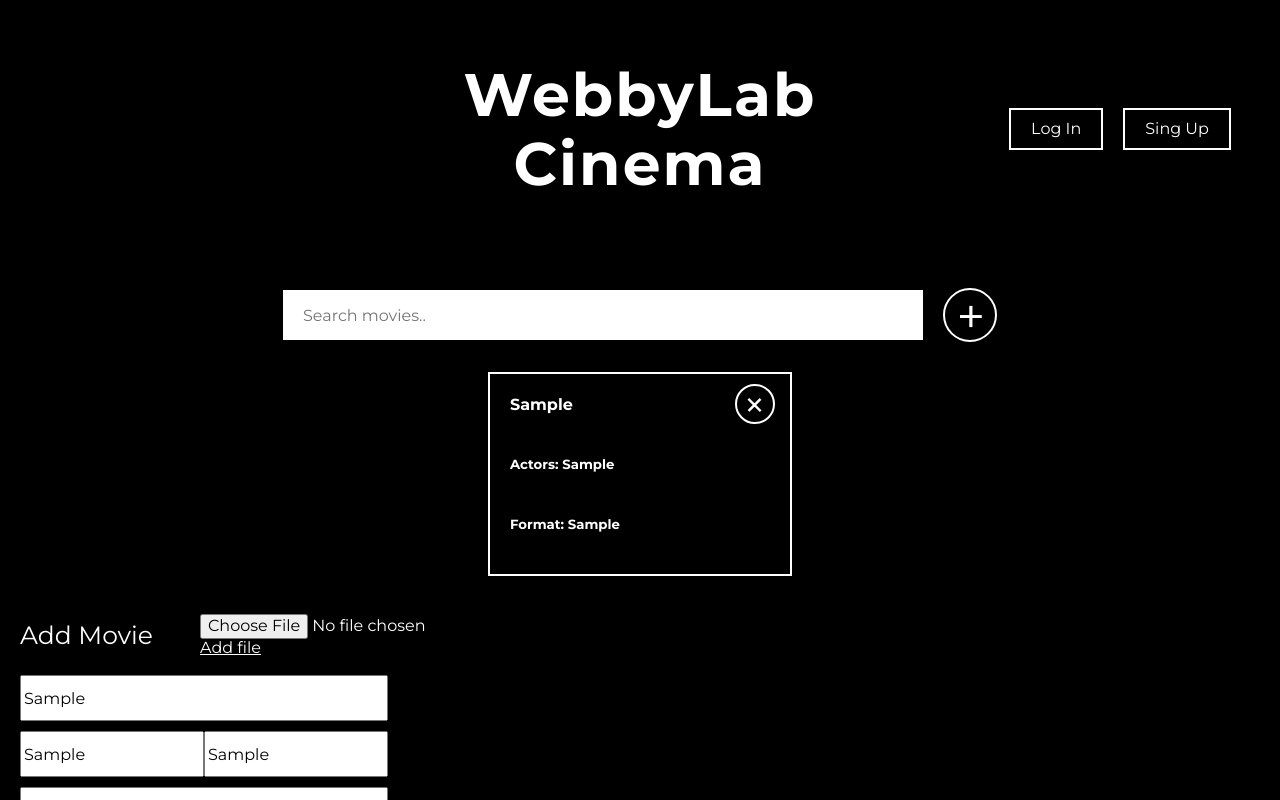
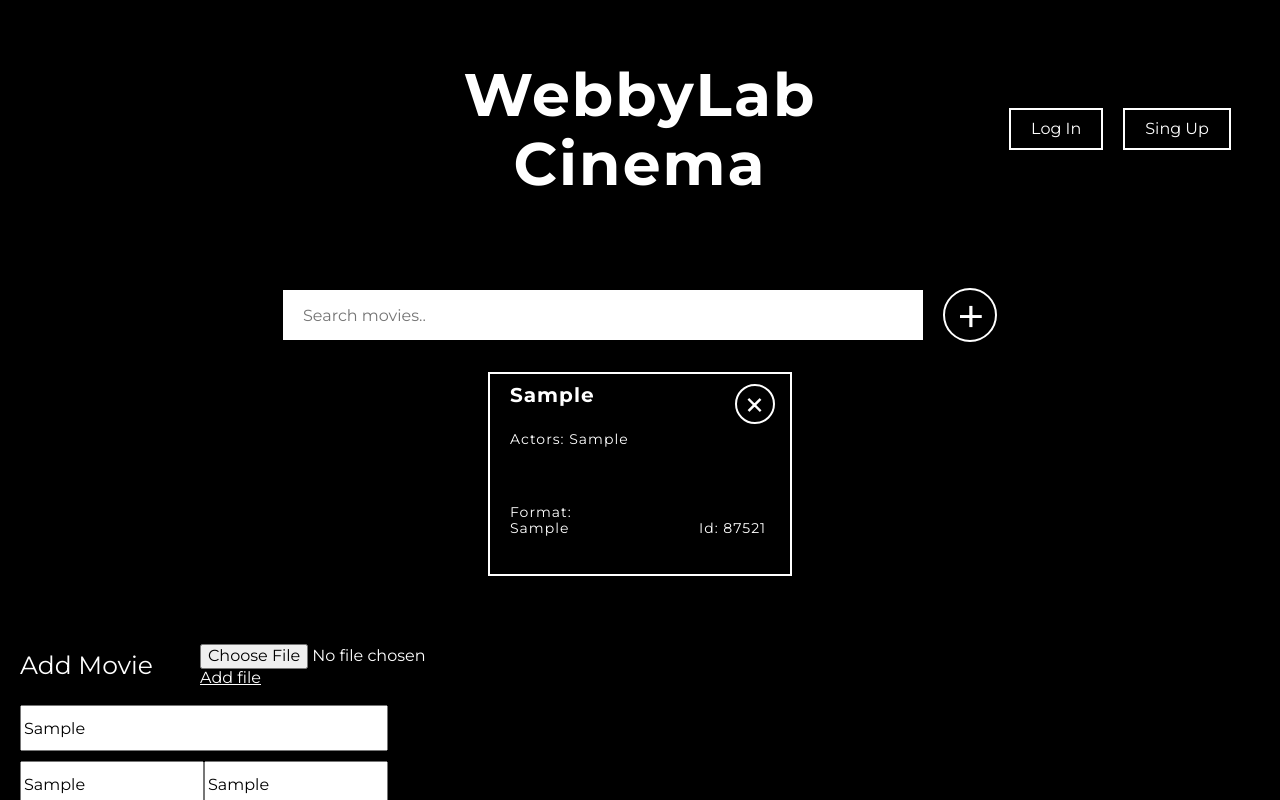
Before and after one commit to Korpan-Artem/webbyLab-cinema, a React (Create React App) app: page / in a window 1280 px wide. Both pictures are taken after typing "Sample", "Sample", "Sample", "Sample" into the empty fields and a click on the button "Submit". Shown: the top 800 px of the page. Built offline with nearby package versions, Linux system fonts and the light colour scheme.

Commit message:
added search and fileReader

```diff
--- a/src/components/CardMovie/index.jsx
+++ b/src/components/CardMovie/index.jsx
@@ -1,28 +1,30 @@
-import React, { useState } from 'react';
-import { useDispatch, useSelector } from "react-redux";
+import React from 'react';
+import { useDispatch } from "react-redux";
 
 import { removeMovie } from "../../store/movieActions";
 
 
-const CardMovie = () => {
-  const listMovies = useSelector(state => state.movies.movies)
+const CardMovie = (movies) => {
   const dispatch = useDispatch();
   const deleteCity = (title) => {
     dispatch(removeMovie(title))
   }
-  console.log('listMovies',listMovies);
   return (
     <div className='card-items'>
       {
-          listMovies && listMovies.map(({movie}, index) => (
+        !!movies.movies && movies.movies.map(({ movie }, index) => (
           <div
             key={index}
             className='card-item'
           >
             <div className='card-item-content'>
-                  <h4 >{movie.title}</h4>
-                  <h5>Actors: {movie.stars}</h5>
-                  <h5>Format: {movie.format}</h5>
+              <p className='title'>{movie.title}</p>
+              <p>Actors: {movie.stars}</p>
+              <div className='card-item-content-bottom'>
+                <p>Format: {movie.format}</p>
+                <p>Id: {movie.id}</p>
+              </div>
+
             </div>
             <div>
               <button className="btn-delete" onClick={() => deleteCity(movie.title)}></button>
--- a/src/components/FormAddMovie/index.jsx
+++ b/src/components/FormAddMovie/index.jsx
@@ -1,16 +1,44 @@
-import * as React from 'react';
+import React, { useEffect, useState } from 'react';
 import { Formik, Field, Form } from 'formik';
 import { addMovie } from "../../store/movieActions";
 import { useDispatch } from "react-redux";
-import { readFile } from "../../hooks"
+import { readFileAsString, readFile } from "../../hooks"
 
 function FormAddMovie() {
+    const [moviesList, setMoviesList] = useState('');
+    const dispatch = useDispatch();
 
-    const dispatch = useDispatch();
     const add = (values) => {
         console.log('add', values);
+        values.id = Math.trunc(Math.random() * (100000 - 10000) + 10000);
         dispatch(addMovie(values));
+        values = {}
     }
+
+    let objWithMovies = [];
+
+    async function handleFileInput(event) {
+        const file = event.target.files[0];
+        readFileAsString(file, (fileString, error) => {
+            if (error) {
+                console.error(error);
+            } else {
+                setMoviesList(fileString);
+            }
+        });
+    }
+
+    const addFileMovies = () => {
+        for(let i = 0;i < objWithMovies.length;i++) {
+            add(objWithMovies[i])
+        }
+    }
+
+    useEffect(() => {
+        objWithMovies = readFile(moviesList)
+        addFileMovies();
+    }, [moviesList])
+
 
     return (
         <div className='add-movie-box'>
@@ -21,8 +49,9 @@ function FormAddMovie() {
                     format: '',
                     stars: ''
                 }}
-                onSubmit={async (values) => {
+                onSubmit={(values) => {
                     console.log("onsubmit", values);
+                    // values.id = Math.random() * 10000
                     add(values)
                 }}
             >
@@ -30,43 +59,31 @@ function FormAddMovie() {
                     <div className='add-file-movie'>
                         <p>Add Movie</p>
                         <div>
-                            <input type="file"  id="file" placeholder="Add file with movie" />
-                            <a href="#" className="btn-add-file" onClick={() => readFile()}>Add file</a>
+                            <input type="file" id="file" placeholder="Add file with movie" onChange={(event) => handleFileInput(event)} />
+                            <a href="#" className="btn-add-file">Add file</a>
                         </div>
                     </div>
                     <Field
                         placeholder='Name movie..'
                         className='input-name-movie'
                         name="title"
-                    //   value={city}
-                    // onKeyPress={(event) => add(event,city)}
-                    // onChange={(event) => setCity(event.target.value)}
                     />
                     <div className="small-input-movie">
                         <Field
                             placeholder='Year'
                             className='input-year'
                             name="releaseYear"
-                        // value={city}
-                        // onKeyPress={(event) => add(event,city)}
-                        // onChange={(event) => setCity(event.target.value)}
                         />
                         <Field
                             placeholder='Format'
                             className='input-format'
                             name="format"
-                        // value={city}
-                        // onKeyPress={(event) => add(event,city)}
-                        // onChange={(event) => setCity(event.target.value)}
                         />
                     </div>
                     <Field
                         placeholder='Actors..'
                         className='textarea-actors'
                         name="stars"
-                    //   value={city}
-                    // onKeyPress={(event) => add(event,city)}
-                    // onChange={(event) => setCity(event.target.value)}
                     />
                     <button className='btn-submit' type="submit">Submit</button>
                 </Form>
--- a/src/hooks/index.js
+++ b/src/hooks/index.js
@@ -12,15 +12,9 @@ const fetchCity = async (city) => {
   return data;
 }
 
-export const readFile = () => {
-  let obj = [];
-  let reader = new FileReader();
-
-  document.querySelector('.btn-add-file').addEventListener('click', () => {
-    let file = document.getElementById('file').files[0];
-    reader.onload = () => {
-      return () => {
-        let result = reader.result;
+export const readFile = (file) => {
+        let result = file;
+        let obj = [];
         let textToArray = result.split('\n').map(function (x) { return x.split(':') });
         for (let i = 0; i < textToArray.length; i++) {
           if (textToArray[i][0] === '') textToArray.splice(i, 1);
@@ -32,21 +26,22 @@ export const readFile = () => {
           sliced_array.push(textToArray.slice(i, i + array_size));
         }
 
+        for (let i = 0; i < sliced_array.length - 1; i++) {
+            obj.push({
+              title: sliced_array[i][0][1],
+              releaseYear: sliced_array[i][1][1],
+              format: sliced_array[i][2][1],
+              stars: sliced_array[i][3][1]
+            })
+        }
+        return obj;
+}
 
-        for (let i = 0; i < sliced_array.length - 1; i++) {
-          obj.push(Object.fromEntries(sliced_array[i]));
-        }
-        console.log("functiopn", obj);
-        return obj;
-      }
-    }
-    reader.readAsText(file);
-    reader.onerror = () => {
-      console.log(reader.error);
-    }
-  })
-
-  return reader;
+export function readFileAsString(file, callback) {
+  const reader = new FileReader();
+  reader.readAsText(file, 'utf-8');
+  reader.onload = () => callback(reader.result);
+  reader.onerror = () => callback(null, reader.error);
 }
 
 
--- a/src/modules/HomePage/index.jsx
+++ b/src/modules/HomePage/index.jsx
@@ -2,12 +2,20 @@ import React, { useState } from "react";
 import CardMovie from "../../components/CardMovie";
 import FormAddMovie from "../../components/FormAddMovie";
 // import Modal from "../../components/ Modal";
+import { useSelector } from "react-redux";
 
 
 function HomePage() {
 
   const [movie, setMovie] = useState('');
-
+  const listMovies = useSelector(state => state.movies.movies)
+  const filteredMovies = listMovies.filter(item => {
+    return (
+      item.movie.title.toLowerCase().includes(movie.toLowerCase()) ||
+      item.movie.stars.toLowerCase().includes(movie.toLowerCase())
+    )
+  })
+  console.log(filteredMovies);
   return (
     <>
       <header className='header'>
@@ -30,13 +38,11 @@ function HomePage() {
         <a href='' className='btn-add'></a>
       </div>
       <div >
-        <CardMovie />
+        <CardMovie movies={filteredMovies} />
         {/* <Modal active={modalLoginActive}/> */}
       </div>
-      {/* <input type='file' name='movie-file' id="file" />
-      <button className="btn-add-file" onClick={() => addMovies()}>Add file</button> */}
 
-      <FormAddMovie/>
+      <FormAddMovie />
     </>
   );
 }
--- a/src/styles/styles.scss
+++ b/src/styles/styles.scss
@@ -1,6 +1,6 @@
 * {
     font-family: 'Montserrat', sans-serif;
-    color:#fff;
+    color: #fff;
 }
 
 body {
@@ -12,6 +12,7 @@ body {
     display: flex;
     justify-content: space-around;
     align-items: center;
+
     .header-side {
         flex: 0 0 25%;
     }
@@ -28,20 +29,21 @@ h1 {
 .box-btns {
     display: flex;
     justify-content: center;
+
     .btn-login {
         text-decoration: none;
         padding: 10px 20px;
         border: 2px solid #fff;
         margin: 10px;
+
         &:hover {
             background-color: #fff;
             color: #000;
             transition: 1s color background-color;
         }
     }
-    .sing-color {
 
-    }
+    .sing-color {}
 }
 
 
@@ -64,14 +66,16 @@ h1 {
     background-color: #000;
     margin: 0 0 0 20px;
     transition: 1s all;
+
     &::after {
         content: '+';
         font-size: 50px;
-        color:#fff;
+        color: #fff;
         position: absolute;
-        top:-5%;
+        top: -5%;
         left: 23%;
     }
+
     &:hover {
         cursor: pointer;
     }
@@ -83,7 +87,7 @@ h1 {
     border: 0;
     padding: 20px 0 20px 20px;
     box-sizing: border-box;
-    color:#000;
+    color: #000;
 }
 
 
@@ -91,6 +95,7 @@ h1 {
     display: flex;
     justify-content: space-around;
     flex-wrap: wrap;
+
     .card-item {
         display: flex;
         position: relative;
@@ -98,15 +103,41 @@ h1 {
         flex-direction: column;
         width: 300px;
         height: 200px;
+        margin: 0 0 30px 0;
         background-color: #000;
-        color:#fff;
+        color: #fff;
         border: 2px solid #fff;
+
         &-content {
             display: flex;
             flex-direction: column;
             justify-content: space-between;
             margin: 0 0 0 20px;
+            padding: 0 10px 10px 0;
+
+            &-bottom {
+                display: flex;
+                justify-content: space-between;
+                align-items: flex-end;
+                p {
+                    flex: 0 0 40%;
+                }
+            }
         }
+
+        .title {
+            margin: 10px 0;
+            font-size: 20px;
+            font-weight: 700;
+            flex: 0 0 10%;
+        }
+
+        p {
+            font-size: 14px;
+            letter-spacing: 1px;
+            flex: 0 0 30%;
+        }
+
     }
 }
 
@@ -118,6 +149,7 @@ h1 {
 .box-image-sun {
     display: flex;
     justify-content: center;
+
     .sun-image {
         width: 60px;
         height: 60px;
@@ -129,6 +161,7 @@ h1 {
     display: flex;
     justify-content: center;
     flex-wrap: nowrap;
+
     h5 {
         display: flex;
         justify-content: center;
@@ -136,6 +169,7 @@ h1 {
         font-size: 15px;
         padding: 10px;
     }
+
     img {
         width: 30px;
         height: 30px;
@@ -146,7 +180,7 @@ h1 {
 .modal {
     width: 100vw;
     height: 100vh;
-    background-color: rgba(0,0,0, 0.4);
+    background-color: rgba(0, 0, 0, 0.4);
     position: fixed;
     top: 0;
     left: 0;
@@ -187,11 +221,13 @@ h1 {
 .add-file-movie {
     display: flex;
     align-items: center;
+
     p {
         flex: 0 0 45%;
         font-size: 25px;
         font-weight: 400;
     }
+
     input {
         flex: 0 0 45%;
     }
@@ -199,7 +235,9 @@ h1 {
 
 .small-input-movie {
     display: flex;
-    .input-year,.input-format {
+
+    .input-year,
+    .input-format {
         width: 44%;
         height: 40px;
         margin: 0 0 10px 0;
@@ -225,22 +263,24 @@ h1 {
 
 .btn-delete {
     position: absolute;
-    top:5%;
-    right:5%;
+    top: 5%;
+    right: 5%;
     width: 40px;
     height: 40px;
     background-color: #000;
-    color:#fff;
+    color: #fff;
     border: 2px solid #fff;
     border-radius: 50%;
+
     &:before {
         content: '+';
         font-size: 40px;
         position: absolute;
-        top:-12%;
-        left:18%;
+        top: -12%;
+        left: 18%;
         transform: rotate(45deg);
     }
+
     &:hover {
         cursor: pointer;
     }
```
Lines whose indentation alone changed are shown as unchanged.
